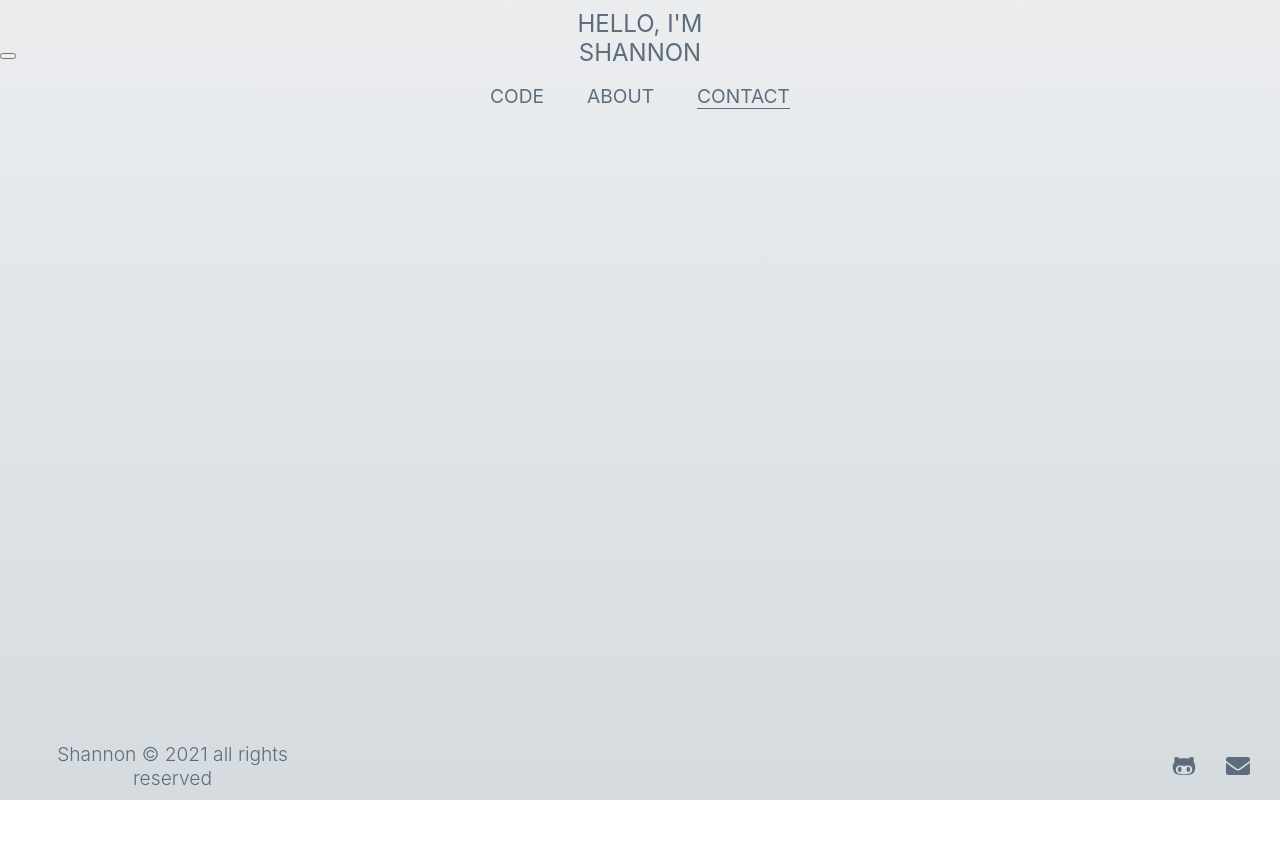
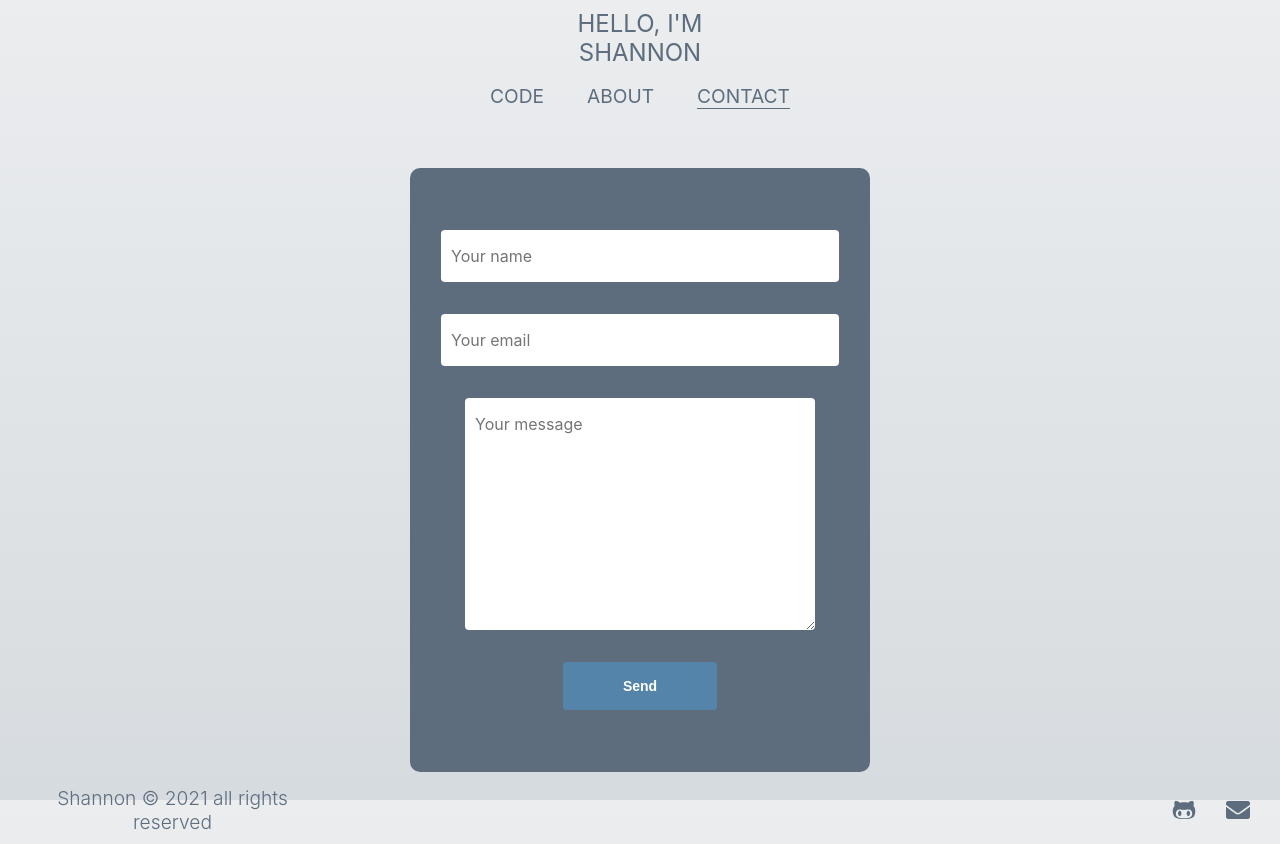
Before and after one commit to ShannonTJ/react-portfolio-site, a React (Create React App) app: page /contact in a window 1280 px wide. Before the commit the page ends 800 px from the top, so only its background shows below. Built offline with nearby package versions, Linux system fonts and the light colour scheme.

Commit message:
email form styling

```diff
--- a/src/components/EmailForm/EmailFormElements.js
+++ b/src/components/EmailForm/EmailFormElements.js
@@ -1,13 +1,89 @@
 import styled from "styled-components/macro";
 
-export const FormContainer = styled.div``;
+export const FormContainer = styled.div`
+  display: flex;
+  flex-direction: column;
+  justify-content: center;
+  align-items: center;
+  margin-top: 8rem;
+  margin-bottom: 2rem;
+  max-width: 100%;
 
-export const FormContentContainer = styled.div``;
+  @media screen and (max-width: 480px) {
+    margin-bottom: 4rem;
+  }
+`;
 
-export const InputContainer = styled.div``;
+export const FormContentContainer = styled.div`
+  display: flex;
+  flex-direction: column;
+  justify-content: center;
+  align-items: center;
+  background-color: #5d6d7e;
+  padding: 30px;
+  border-radius: 10px;
+  width: 400px;
+  height: 100%;
+`;
 
-export const NameInput = styled.div``;
-export const EmailInput = styled.div``;
-export const MessageInput = styled.div``;
+export const InputContainer = styled.form`
+  display: flex;
+  flex-direction: column;
+  justify-content: center;
+  align-items: center;
+`;
 
-export const SubmitButton = styled.button``;
+export const NameInput = styled.input`
+  margin-top: 32px;
+  padding: 16px 140px 16px 10px;
+  margin-bottom: 32px;
+  border: none;
+  border-radius: 4px;
+
+  font-family: inherit;
+  font-size: inherit;
+  font-weight: inherit;
+`;
+export const EmailInput = styled.input`
+  padding: 16px 140px 16px 10px;
+  margin-bottom: 32px;
+  border: none;
+  border-radius: 4px;
+
+  font-family: inherit;
+  font-size: inherit;
+  font-weight: inherit;
+`;
+export const MessageInput = styled.textarea`
+  padding: 16px 120px 16px 10px;
+  margin-bottom: 32px;
+  border: none;
+  border-radius: 4px;
+
+  font-family: inherit;
+  font-size: inherit;
+  font-weight: inherit;
+`;
+
+export const SubmitButton = styled.button`
+  display: flex;
+  justify-content: center;
+  align-items: center;
+  text-align: center;
+  font-size: 14px;
+  font-weight: 600;
+  background-color: #5484aa;
+  color: #fff;
+
+  padding: 16px 60px;
+  margin-bottom: 32px;
+  border: none;
+  border-radius: 4px;
+  cursor: pointer;
+  transition: all 0.3s ease-in;
+
+  &:hover {
+    background-color: #fff;
+    color: #5484aa;
+  }
+`;
--- a/src/components/EmailForm/index.js
+++ b/src/components/EmailForm/index.js
@@ -1,4 +1,4 @@
-import React, { useState } from "react";
+import React, { useState, useEffect } from "react";
 import {
   FormContainer,
   FormContentContainer,
@@ -14,13 +14,22 @@ const EmailForm = () => {
   const [email, setEmail] = useState("");
   const [message, setMessage] = useState("");
 
+  const sendMessage = (event) => {
+    event.preventDefault();
+    console.log(name, email, message);
+
+    event.target.reset();
+  };
+
   return (
     <FormContainer>
       <FormContentContainer>
-        <InputContainer>
+        <InputContainer onSubmit={sendMessage}>
           <NameInput
             id="name"
             name="name"
+            placeholder="Your name"
+            required
             onChange={(event) => {
               event.preventDefault();
               setName(event.target.value);
@@ -29,6 +38,8 @@ const EmailForm = () => {
           <EmailInput
             id="email"
             name="email"
+            placeholder="Your email"
+            required
             onChange={(event) => {
               event.preventDefault();
               setEmail(event.target.value);
@@ -37,13 +48,19 @@ const EmailForm = () => {
           <MessageInput
             id="message"
             name="message"
+            placeholder="Your message"
+            rows="10"
+            columns="50"
+            required
             onChange={(event) => {
               event.preventDefault();
               setMessage(event.target.value);
             }}
           />
         </InputContainer>
-        <SubmitButton />
+        <SubmitButton value="send" type="submit">
+          Send
+        </SubmitButton>
       </FormContentContainer>
     </FormContainer>
   );
```
Also changed, not shown: 1 other file (tests, documents, lock files or other folders).
